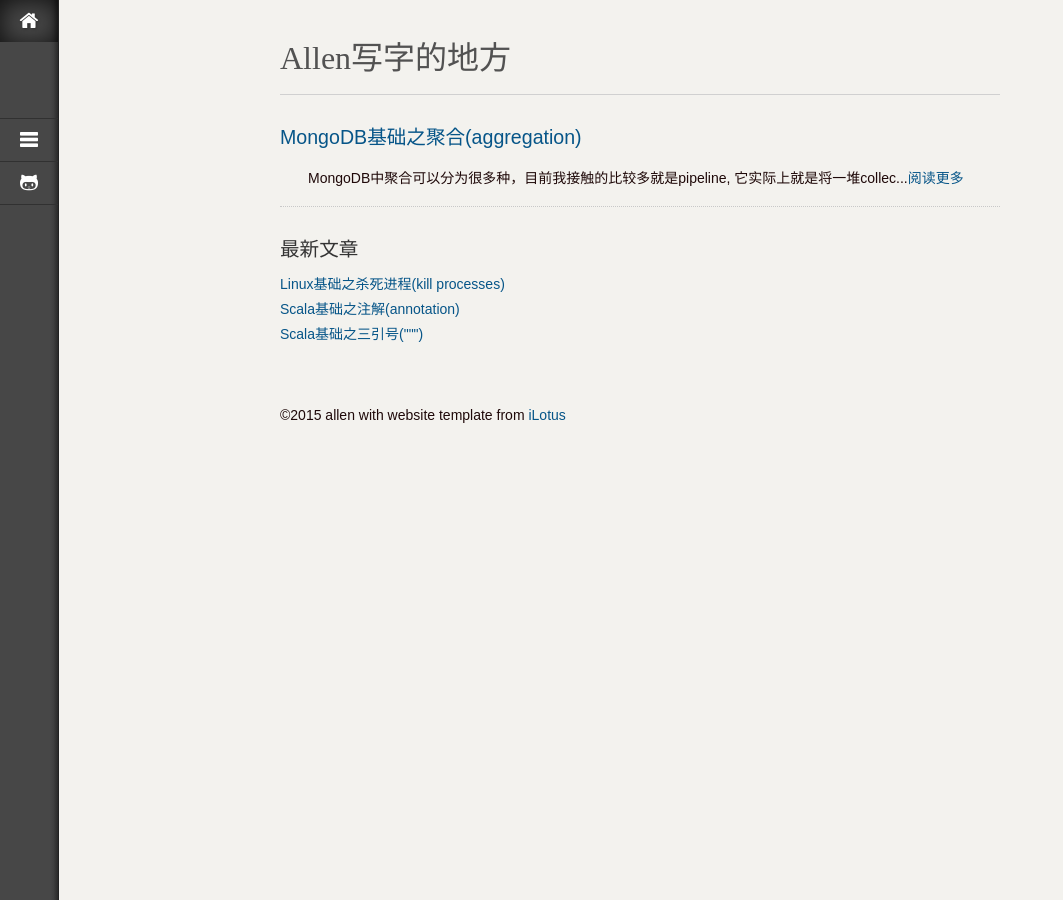
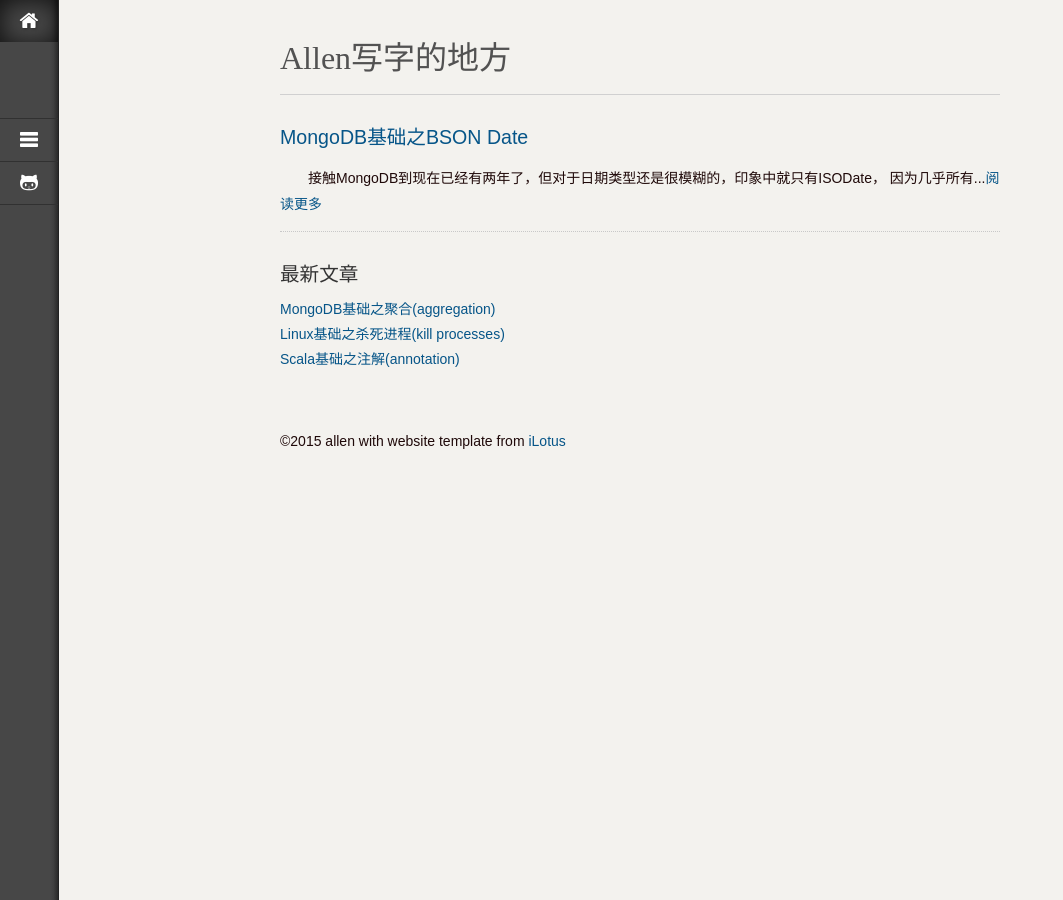
Before and after one commit to jacoffee/jacoffee.github.io, a Jekyll site: the page built from index.html, in a window 1280 px wide. Shown: the whole page, without its empty margins (0-1063 px from the left). Built offline with Jekyll 4.4.1, drawn with Linux system fonts in a browser that asks for light colours; some web fonts are replaced; Markdown is read by kramdown in place of the engine named in the settings; comment, search, counter and statistics services are not loaded; some of the changed lines change nothing that is shown.

Commit message:
add a new blog

````diff
--- a/_config.yml
+++ b/_config.yml
@@ -16,7 +16,7 @@ lineanchors: true
 extensions: ["no_intra_emphasis", "fenced_code_blocks", "autolink", "tables", "with_toc_data"]
 
 #Outputting
-# permalink: none # url will be like /:categories/:title.html  category attribute is defined on the top of post
+# permalink: none url will be like /:categories/:title.html category attribute is defined on the top of post
 paginate: 8
 paginate_path: "/archives/page:num/"
 
--- /dev/null
+++ b/_posts/2016-01-27-mongodb-bson-date.md
@@ -0,0 +1,83 @@
+---
+layout: post
+category: mongodb
+date: 2016-01-27 10:12:25 UTC
+title: MongoDB基础之BSON Date
+tags: []
+permalink: /mongodb/bson-date/
+key:
+description: "本文简单地介绍了MongoDB的日期类型以及在文档中的表示"
+keywords: [BSON Date，UTC，ISO 8601，Decimal fraction of second]
+---
+
+接触MongoDB到现在已经有两年了，但对于日期类型还是很模糊的，印象中就只有ISODate， 因为几乎所有文档的日期类型都是用它表示的```ISODate("2014-04-16T03:39:14.874Z")```。 理解也仅限于，它好像和JS中的Date有点类似。所以决定系统的研究一下。
+
+(1) Mongodb中日期类型使用BSON Date表示，而BSON Date对象是以64bit的integer来存储的(实际上就是Java，Scala的Long， 表示范围-2 ^ 63 to 2 ^ 63 - 1)，表示从Unix Epoch(1970-01-01)到某个时间点的**毫秒数**，大概可以表示从那个时间点往前或往后的2.9亿年。
+
+计算过程如下:
+
+```bash
+scala> val ll: Long = pow(2, 63).toLong
+ll: Long = 9223372036854775807
+
+scala> ll - 1
+res3: Long = 9223372036854775806
+
+scala> res3 / 1000 / 3600 / 24 / 365
+res4: Long = 292471208
+```
+
+[ISO 8601](https://en.wikipedia.org/wiki/ISO_8601)(国际日期和时间规范)对于时间定义了如下几个[级别](https://www.w3.org/TR/NOTE-datetime):
+
+```bash
+ YYYY = 四位数表示的年 如 2016
+ MM   = 两位数表示的月 如 01
+ DD   = 两位数表示的日 如 27
+ hh   = 两位数表示的小时 (00 through 23) 如09
+ mm   = 两位数表示的分 (00 through 59) 如51
+ ss   = 两位数表示的秒 (00 through 59) 如02
+ s    = 一位或多位来表示秒的小数(decimal fraction)部分，基于精度的考虑 如051(下文有解释)
+ TZD  = 时区表示 (Z or +hh:mm or -hh:mm)
+```
+
+另外当要表示时区差异时，也提供了如下两种方式:
+
+>
+1. Times are expressed in UTC (Coordinated Universal Time), with a special UTC designator ("Z").
+2. Times are expressed in local time, together with a time zone offset in hours and minutes. A time zone offset of "+hh:mm" indicates that the date/time uses a local time zone which is "hh" hours and "mm" minutes ahead of UTC. A time zone offset of "-hh:mm" indicates that the date/time uses a local time zone which is "hh" hours and "mm" minutes behind UTC.
+
+如果以UTC表示的话，就会在最后直接加上一个Z;
+
+如果以当地时间表示的话就需要指定时差(基于UTC)，以上海为例就应该是+08:00, 表示上海时间比UTC时间快8个小时。
+
+而[BSON官方文档](http://bsonspec.org/#/specification)对于BSON Date的定义也是UTC datetime, 所以MongoDB的日期是以UTC datetime存储的，如下:
+
+```bash
+{
+    ...
+	"created_at" : ISODate("2016-01-27T09:51:02.051Z"),
+	...
+}
+```
+前面我们提到过BSON Date是从Unix Epoch以来的毫秒数，MongoDB Date中的**s**使用的是三位，即上面的051，也就是毫秒数，通过如下命令可以得到:
+
+```bash
+# mongodb js console
+18> current
+ISODate("2016-01-27T09:59:53.602Z")
+19> current.getMilliseconds()
+602
+```
+
+(2) MongoDB还有一种**供内部使用**的时间类型叫Timestamps，比如说**oplog**中有一个**ts**属性，就是使用该类型。一般我们开发的时候并不会使用这个类型。
+
+最后，就是各种语言的MongoDB Drive在转换ISODate时可能会有不同的策略，所以要根据具体的实现来进行相应的操作。
+
+##参考
+<1> [W3C对于datetime的规范](https://www.w3.org/TR/NOTE-datetime)
+
+<2> [MongoDB 时间类型概述](https://docs.mongodb.org/manual/reference/bson-types/#timestamps)
+
+<3> [MongoDB 时间类型的构造方法](https://docs.mongodb.org/manual/core/shell-types/)
+
+<4> [Decimal Time关于秒小数部分的解释](https://en.wikipedia.org/wiki/Decimal_time#China)
--- a/static/css/style.css
+++ b/static/css/style.css
@@ -58,7 +58,7 @@ audio, canvas, video {
     display: inline-block;
 }
 body, button, input, select, textarea {
-    font: 500 14px/1.8 'PT Serif', 'Hiragino Sans GB', sans-serif;
+    font: 500 14px/1.8 'Georgia, serif', 'Hiragino Sans GB', sans-serif;
 }
 table {
     border-collapse: collapse;
````
